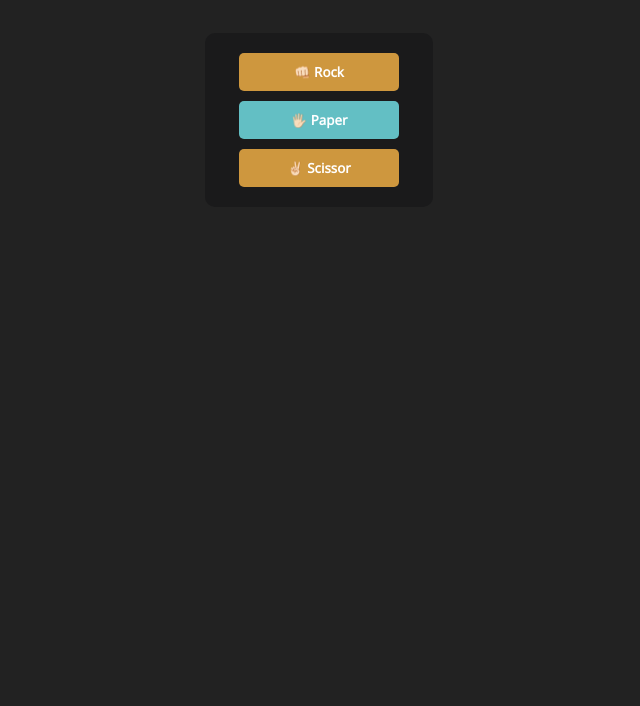
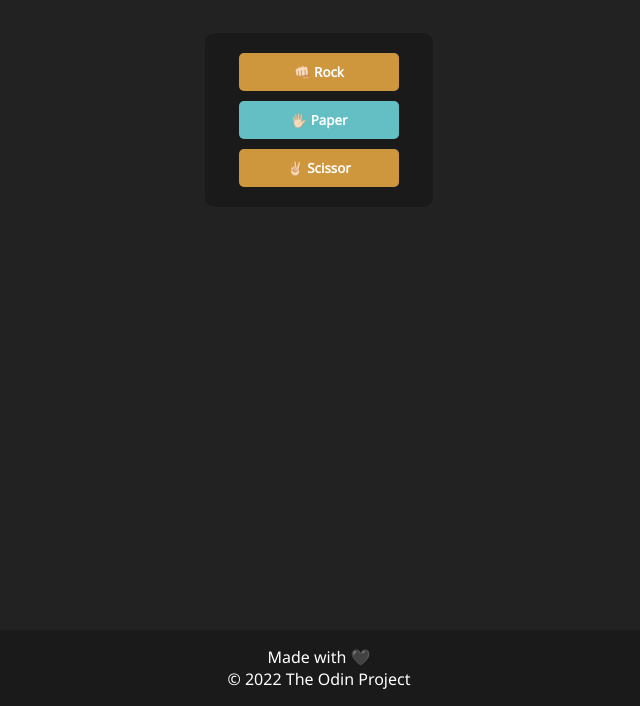
Before and after one commit to fujianyawa/top-rock-paper-scissor, a plain HTML site: page index.html in a window 1280 px wide. Shown: the part 94-800 px from the top of the page, without its empty margins (321-961 px from the left). Drawn offline with Linux system fonts and the light colour scheme.

Commit message:
add footer and add some button effect

```diff
--- a/index.html
+++ b/index.html
@@ -32,5 +32,9 @@
     <div id="player-score"></div>
     <div id="computer-score"></div> -->
 </div>
+<footer>
+    <p>Made with 🖤</p>
+    <p>&copy; 2022 The Odin Project</p>
+</footer>
 </body>
 </html>
--- a/styles.css
+++ b/styles.css
@@ -28,6 +28,12 @@ button {
     width: 160px;
     border-radius: 5px;
 }
+
+button:active{
+    box-shadow: 0 0 0 1.5px #fff;
+    transition: 0.1s;
+}
+
 .text, #results-round{
     text-align: center;
     margin: 36px;
@@ -47,3 +53,12 @@ button {
 #replay-btn{
     margin: 5px;
 } */
+
+footer {
+    position: absolute;
+    bottom: 0;
+    padding: 1rem;
+    background-color: #1A1A1B;
+    text-align: center;
+    width: 100%;
+}
```
